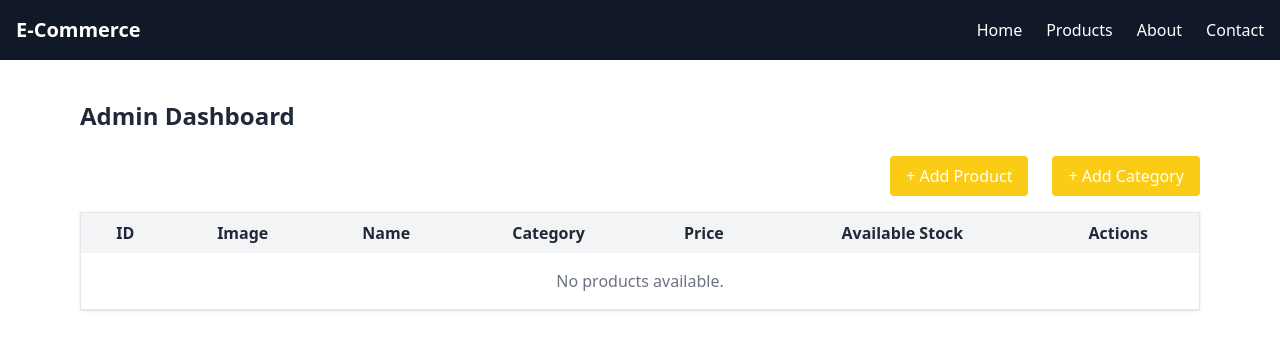
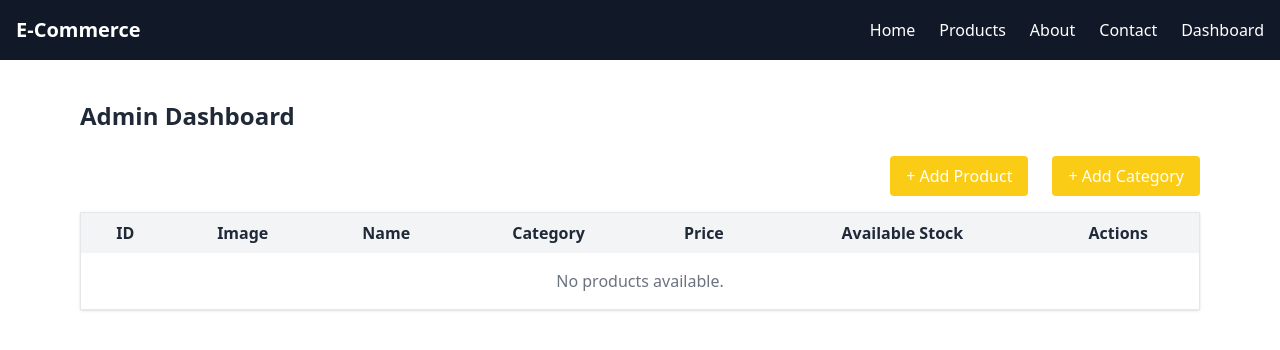
Before and after one commit to Naira98/e-commerce-django, a Django app: page /dashboard/ in a window 1280 px wide. Shown: the top 350 px of the page. Run offline with Django 5.2, Linux system fonts and the light colour scheme; data that the repository does not hold is empty; some libraries are stand-ins or nearby versions.

Commit message:
add dashboard to navbar

```diff
--- a/templates/components/navbar.html
+++ b/templates/components/navbar.html
@@ -21,6 +21,11 @@
         href="/contact"
         class="hover:text-yellow-400 {% if active == 'contact' %} text-yellow-400 font-semibold {% endif %}"
         >Contact</a
+      >
+      <a
+        href="/dashboard"
+        class="hover:text-yellow-400 {% if active == 'contact' %} text-yellow-400 font-semibold {% endif %}"
+        >Dashboard</a
       >
     </div>
     <div class="md:hidden">
```
